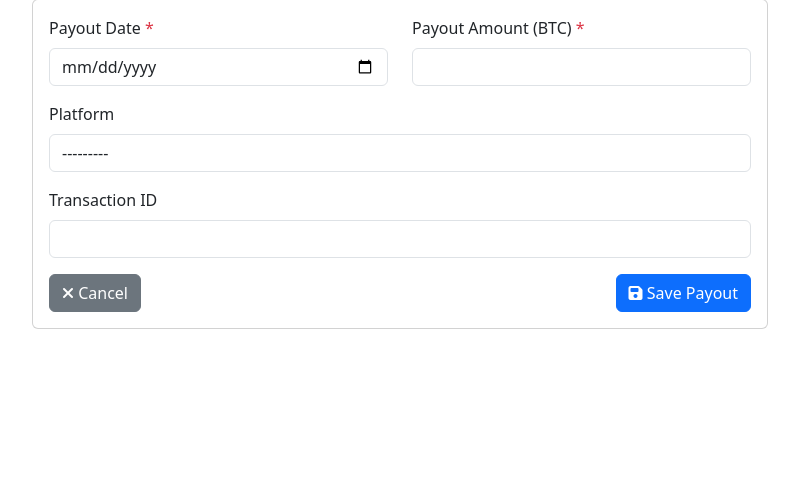
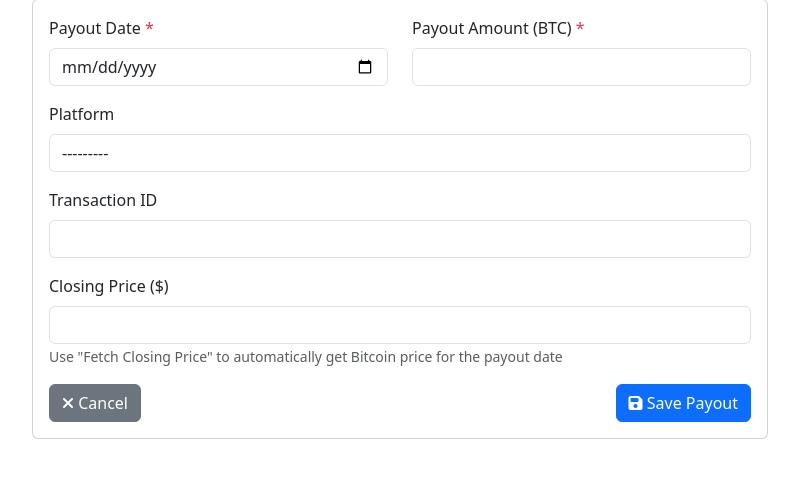
Before and after one commit to alexandre-pecorilla/Remote-Mining-Management-Platform, a Django app: page /data/payouts/add/ in a window 1280 px wide. Shown: the part 161-639 px from the top of the page, without its empty margins (240-1039 px from the left). Run offline with Django 5.2, Linux system fonts and the light colour scheme; data comes from the database, SQL or seed files in the repository; data that the repository does not hold is empty.

Commit message:
Add Closing Price field to Payout model with historical price fetching
- Add closing_price DecimalField to Payout model (optional, stores USD amounts)
- Update PayoutForm to include closing_price field with proper validation
- Update payout detail and list templates to display closing_price
- Add closing_price support to import/export functionality
- Add get_historical_btc_price() API function using CryptoCompare API
- Implement fetch_closing_price view for AJAX historical price fetching
- Add 'Fetch Closing Price' button to payout edit forms
- Include JavaScript for seamless price fetching with loading states
- Add URL route for fetch-closing-price endpoint
- Enable automatic population of historical Bitcoin prices for cost basis tracking

```diff
--- a/mining/forms.py
+++ b/mining/forms.py
@@ -77,7 +77,7 @@ class MinerForm(forms.ModelForm):
 class PayoutForm(forms.ModelForm):
     class Meta:
         model = Payout
-        fields = ['payout_date', 'payout_amount', 'platform', 'transaction_id']
+        fields = ['payout_date', 'payout_amount', 'platform', 'transaction_id', 'closing_price']
         widgets = {
             'payout_date': forms.DateInput(attrs={
                 'type': 'date',
@@ -95,12 +95,18 @@ class PayoutForm(forms.ModelForm):
                 'class': 'form-control',
                 'maxlength': '100'
             }),
+            'closing_price': forms.NumberInput(attrs={
+                'class': 'form-control',
+                'step': '0.01',
+                'min': '0'
+            }),
         }
         labels = {
             'payout_date': 'Payout Date',
             'payout_amount': 'Payout Amount (BTC)',
             'platform': 'Platform',
             'transaction_id': 'Transaction ID',
+            'closing_price': 'Closing Price ($)',
         }
 
 
--- a/mining/models.py
+++ b/mining/models.py
@@ -87,6 +87,7 @@ class Payout(models.Model):
     payout_amount = models.DecimalField(max_digits=12, decimal_places=8, help_text="Payout amount in BTC")
     platform = models.ForeignKey(RemoteMiningPlatform, on_delete=models.SET_NULL, blank=True, null=True, related_name='payouts')
     transaction_id = models.CharField(max_length=100, blank=True, null=True, help_text="Bitcoin transaction ID")
+    closing_price = models.DecimalField(max_digits=12, decimal_places=2, blank=True, null=True, help_text="Bitcoin closing price in USD at payout date")
     created_at = models.DateTimeField(auto_now_add=True)
     updated_at = models.DateTimeField(auto_now=True)
 
--- a/mining/urls.py
+++ b/mining/urls.py
@@ -25,6 +25,7 @@ urlpatterns = [
     path('data/payouts/add/', views.PayoutCreateView.as_view(), name='payout_add'),
     path('data/payouts/<int:pk>/edit/', views.PayoutUpdateView.as_view(), name='payout_edit'),
     path('data/payouts/<int:pk>/delete/', views.PayoutDeleteView.as_view(), name='payout_delete'),
+    path('data/payouts/<int:payout_id>/fetch-closing-price/', views.fetch_closing_price, name='fetch_closing_price'),
 
     # API Data - /data/api-data
     path('data/api-data/', views.api_data_view, name='api_data'),
--- a/mining/views.py
+++ b/mining/views.py
@@ -1,6 +1,6 @@
 from django.shortcuts import render, get_object_or_404, redirect
 from django.contrib import messages
-from django.http import HttpResponse
+from django.http import HttpResponse, JsonResponse
 from django.urls import reverse_lazy
 from django.views.generic import ListView, DetailView, CreateView, UpdateView, DeleteView
 import xlwt
@@ -10,7 +10,7 @@ from datetime import datetime
 import json
 from .models import RemoteMiningPlatform, Miner, Settings, APIData, Payout
 from .forms import RemoteMiningPlatformForm, MinerForm, SettingsForm, PayoutForm
-from .api_utils import fetch_all_api_data
+from .api_utils import fetch_all_api_data, get_historical_btc_price
 
 
 # Home Page View
@@ -156,6 +156,40 @@ class PayoutDeleteView(DeleteView):
     def delete(self, request, *args, **kwargs):
         messages.success(self.request, 'Payout deleted successfully!')
         return super().delete(request, *args, **kwargs)
+
+
+def fetch_closing_price(request, payout_id):
+    """Fetch historical BTC price for payout date and update closing_price field"""
+    if request.method == 'POST':
+        try:
+            payout = get_object_or_404(Payout, pk=payout_id)
+
+            if not payout.payout_date:
+                return JsonResponse({
+                    'success': False,
+                    'error': 'Payout date is required to fetch closing price'
+                })
+
+            # Fetch historical BTC price for the payout date
+            historical_price = get_historical_btc_price(payout.payout_date)
+
+            # Update the payout's closing_price field
+            payout.closing_price = Decimal(str(historical_price))
+            payout.save()
+
+            return JsonResponse({
+                'success': True,
+                'closing_price': float(payout.closing_price),
+                'formatted_price': f'${payout.closing_price:,.2f}'
+            })
+
+        except Exception as e:
+            return JsonResponse({
+                'success': False,
+                'error': f'Failed to fetch closing price: {str(e)}'
+            })
+
+    return JsonResponse({'success': False, 'error': 'Invalid request method'})
 
 
 def api_data_view(request):
@@ -379,7 +413,7 @@ def download_payout_template(request):
     ws = wb.add_sheet('Payout Import Template')
 
     # Add headers based on form fields
-    headers = ['payout_date', 'payout_amount', 'platform', 'transaction_id']
+    headers = ['payout_date', 'payout_amount', 'platform', 'transaction_id', 'closing_price']
 
     for col, header in enumerate(headers):
         ws.write(0, col, header)
@@ -470,7 +504,7 @@ def export_payout_data(request):
     ws = wb.add_sheet('Payout Data')
 
     # Add headers
-    headers = ['payout_date', 'payout_amount', 'platform', 'transaction_id']
+    headers = ['payout_date', 'payout_amount', 'platform', 'transaction_id', 'closing_price']
 
     for col, header in enumerate(headers):
         ws.write(0, col, header)
@@ -482,6 +516,7 @@ def export_payout_data(request):
         ws.write(row, 1, float(payout.payout_amount) if payout.payout_amount else '')
         ws.write(row, 2, payout.platform.pk if payout.platform else '')
         ws.write(row, 3, payout.transaction_id or '')
+        ws.write(row, 4, float(payout.closing_price) if payout.closing_price else '')
 
     response = HttpResponse(
         content_type='application/vnd.ms-excel'
@@ -888,6 +923,8 @@ def import_payout_data(request):
                                 except:
                                     continue
                             elif field == 'payout_amount' and value:
+                                payout_data[field] = Decimal(str(value))
+                            elif field == 'closing_price' and value:
                                 payout_data[field] = Decimal(str(value))
                             elif field == 'payout_date' and value:
                                 if isinstance(value, str):
--- a/templates/mining/payout_form.html
+++ b/templates/mining/payout_form.html
@@ -68,6 +68,24 @@
                         {% endif %}
                     </div>
 
+                    <div class="mb-3">
+                        <label for="{{ form.closing_price.id_for_label }}" class="form-label">
+                            {{ form.closing_price.label }}
+                        </label>
+                        <div class="d-flex gap-2">
+                            {{ form.closing_price }}
+                            {% if payout.pk %}
+                            <button type="button" class="btn btn-outline-primary" id="fetch-closing-price-btn" onclick="fetchClosingPrice()">
+                                <i class="fas fa-download"></i> Fetch Closing Price
+                            </button>
+                            {% endif %}
+                        </div>
+                        {% if form.closing_price.errors %}
+                            <div class="text-danger small">{{ form.closing_price.errors.0 }}</div>
+                        {% endif %}
+                        <small class="text-muted">Use "Fetch Closing Price" to automatically get Bitcoin price for the payout date</small>
+                    </div>
+
                     {% if payout.pk and payout.current_market_value %}
                     <div class="alert alert-info">
                         <i class="fas fa-info-circle"></i>
@@ -90,4 +108,52 @@
         </div>
     </div>
 </div>
+
+<script>
+function fetchClosingPrice() {
+    {% if payout.pk %}
+    const btn = document.getElementById('fetch-closing-price-btn');
+    const closingPriceInput = document.getElementById('{{ form.closing_price.id_for_label }}');
+    const payoutDateInput = document.getElementById('{{ form.payout_date.id_for_label }}');
+
+    // Check if payout date is provided
+    if (!payoutDateInput.value) {
+        alert('Please enter a payout date first.');
+        return;
+    }
+
+    // Disable button and show loading
+    btn.disabled = true;
+    btn.innerHTML = '<i class="fas fa-spinner fa-spin"></i> Fetching...';
+
+    // Make AJAX request
+    fetch('{% url "fetch_closing_price" payout_id=payout.pk %}', {
+        method: 'POST',
+        headers: {
+            'X-CSRFToken': '{{ csrf_token }}',
+            'Content-Type': 'application/json',
+        },
+    })
+    .then(response => response.json())
+    .then(data => {
+        if (data.success) {
+            closingPriceInput.value = data.closing_price.toFixed(2);
+            alert(`Closing price fetched successfully: ${data.formatted_price}`);
+        } else {
+            alert(`Error: ${data.error}`);
+        }
+    })
+    .catch(error => {
+        console.error('Error:', error);
+        alert('Failed to fetch closing price. Please try again.');
+    })
+    .finally(() => {
+        // Re-enable button
+        btn.disabled = false;
+        btn.innerHTML = '<i class="fas fa-download"></i> Fetch Closing Price';
+    });
+    {% endif %}
+}
+</script>
+
 {% endblock %}
```
Also changed, not shown: mining/api_utils.py (+25 -0 lines), templates/mining/payout_detail.html (+14 -0 lines), templates/mining/payout_list.html (+8 -0 lines), mining/migrations/0015_payout_closing_price.py (added).
